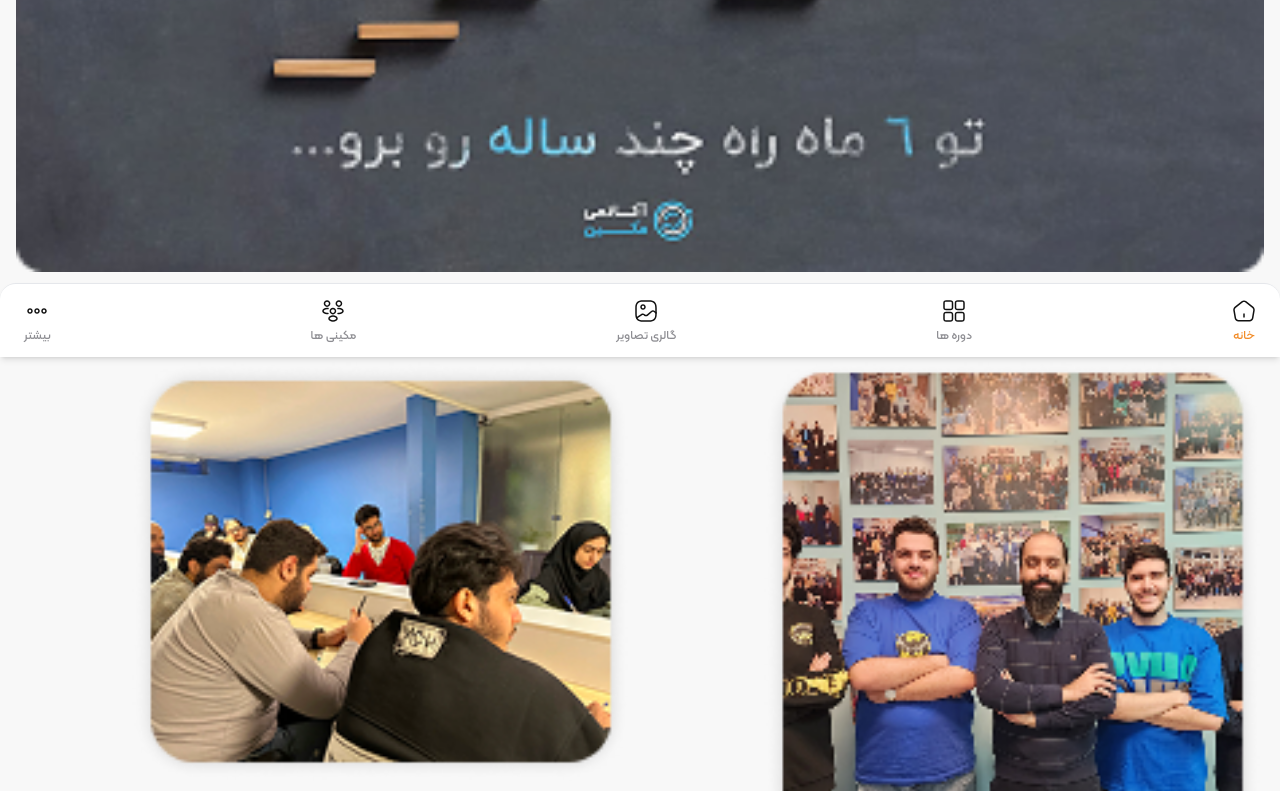
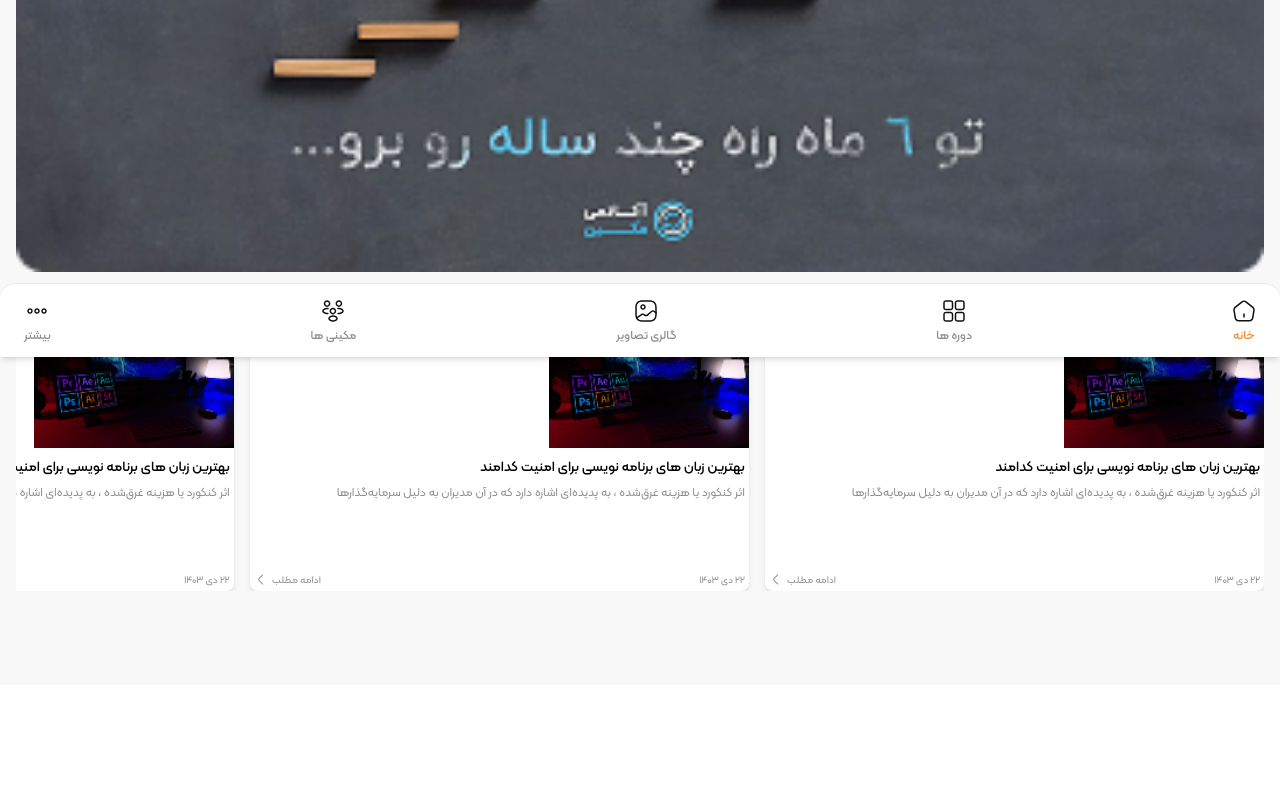
Before and after one commit to valipour0212/makeen-academy-website, a Next.js app: page / in a window 1280 px wide. Shown: the part 443-1234 px from the top of the page. After the commit the page ends 1128 px from the top, so only its background shows below. Built offline with nearby package versions, Linux system fonts and the light colour scheme.

Commit message:
feat(ui): Implement blog listing component with titles, excerpts, and images

```diff
--- /dev/null
+++ b/components/organisms/BlogCard/BlogCard.tsx
@@ -0,0 +1,34 @@
+import React, {JSX} from 'react';
+import Image from "next/image";
+import Icon from "@/components/atoms/Icon";
+
+interface BlogCardProps {
+    image: string;
+    title: string;
+    description: string;
+    uploaded: string;
+}
+
+function BlogCard({image, title, description, uploaded}: BlogCardProps): JSX.Element {
+    return (
+        <div className="min-w-2/5 min-h-[275px] bg-white rounded-lg shadow-md flex flex-col gap-1">
+            <Image src={image} alt={image} width={200} height={200} className="object-cover rounded-t-lg"/>
+
+            <div className="h-full flex flex-col justify-between p-1 pb-1">
+                <div className="flex flex-col gap-2">
+                    <h2 className="font-medium text-sm">{title}</h2>
+                    <p className="font-normal text-xs text-[#8E8E93]">{description}</p>
+                </div>
+                <div className="flex justify-between items-center">
+                    <span className="font-normal text-[10px] text-[#8E8E93]">{uploaded}</span>
+                    <span className="font-normal text-[10px] text-[#8E8E93] flex gap-1">
+                        ادامه مطلب
+                        <Icon src={"/blog/arrow-left.svg"} alt={"left-arrow"} size={14}/>
+                    </span>
+                </div>
+            </div>
+        </div>
+    );
+}
+
+export default BlogCard;
--- a/components/pages/Home/HomePage.tsx
+++ b/components/pages/Home/HomePage.tsx
@@ -1,8 +1,8 @@
 "use client";
 import React from 'react';
 import Image from "next/image";
+import BlogList from "@/components/templates/BlogList/BlogList";
 
-import Gallery from "@/components/templates/Gallery/Gallery";
 
 function HomePage() {
     return (
@@ -22,7 +22,8 @@ function HomePage() {
             {/*<MakeenihaList/>*/}
             {/*<MentorsList/>*/}
             {/*<Cowork/>*/}
-            <Gallery/>
+            {/*<Gallery/>*/}
+            <BlogList/>
         </div>
     );
 }
--- /dev/null
+++ b/components/templates/BlogList/BlogList.tsx
@@ -0,0 +1,40 @@
+import React from 'react';
+import BlogCard from "@/components/organisms/BlogCard/BlogCard";
+
+function BlogList() {
+    const blogData = [
+        {
+            id: "1",
+            image: "/blog/img-1.png",
+            title: "بهترین زبان های برنامه نویسی برای امنیت کدامند",
+            description: "اثر کنکورد یا هزینه غرق‌شده ، به پدیده‌ای اشاره دارد که در آن مدیران به دلیل سرمایه‌گذار‌ها",
+            uploaded: "۲۲ دی ۱۴۰۳",
+
+        },
+        {
+            id: "2",
+            image: "/blog/img-1.png",
+            title: "بهترین زبان های برنامه نویسی برای امنیت کدامند",
+            description: "اثر کنکورد یا هزینه غرق‌شده ، به پدیده‌ای اشاره دارد که در آن مدیران به دلیل سرمایه‌گذار‌ها",
+            uploaded: "۲۲ دی ۱۴۰۳",
+
+        },
+        {
+            id: "3",
+            image: "/blog/img-1.png",
+            title: "بهترین زبان های برنامه نویسی برای امنیت کدامند",
+            description: "اثر کنکورد یا هزینه غرق‌شده ، به پدیده‌ای اشاره دارد که در آن مدیران به دلیل سرمایه‌گذار‌ها",
+            uploaded: "۲۲ دی ۱۴۰۳",
+
+        },
+    ]
+    return (
+        <section className="my-5 flex gap-4 overflow-x-auto">
+            {
+                blogData.map(blog => <BlogCard key={blog.id} {...blog} />)
+            }
+        </section>
+    );
+}
+
+export default BlogList;
```
Also changed, not shown: public/blog/arrow-left.svg (added), public/blog/img-1.png (added).
